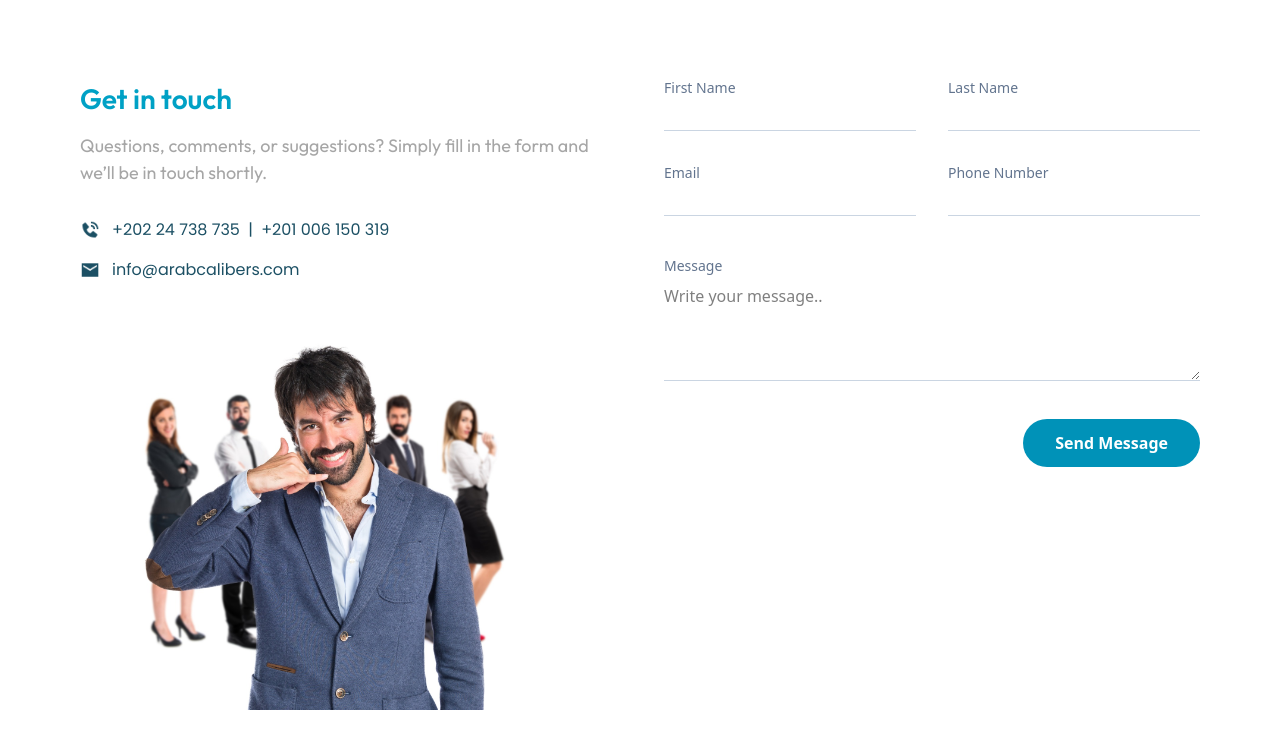
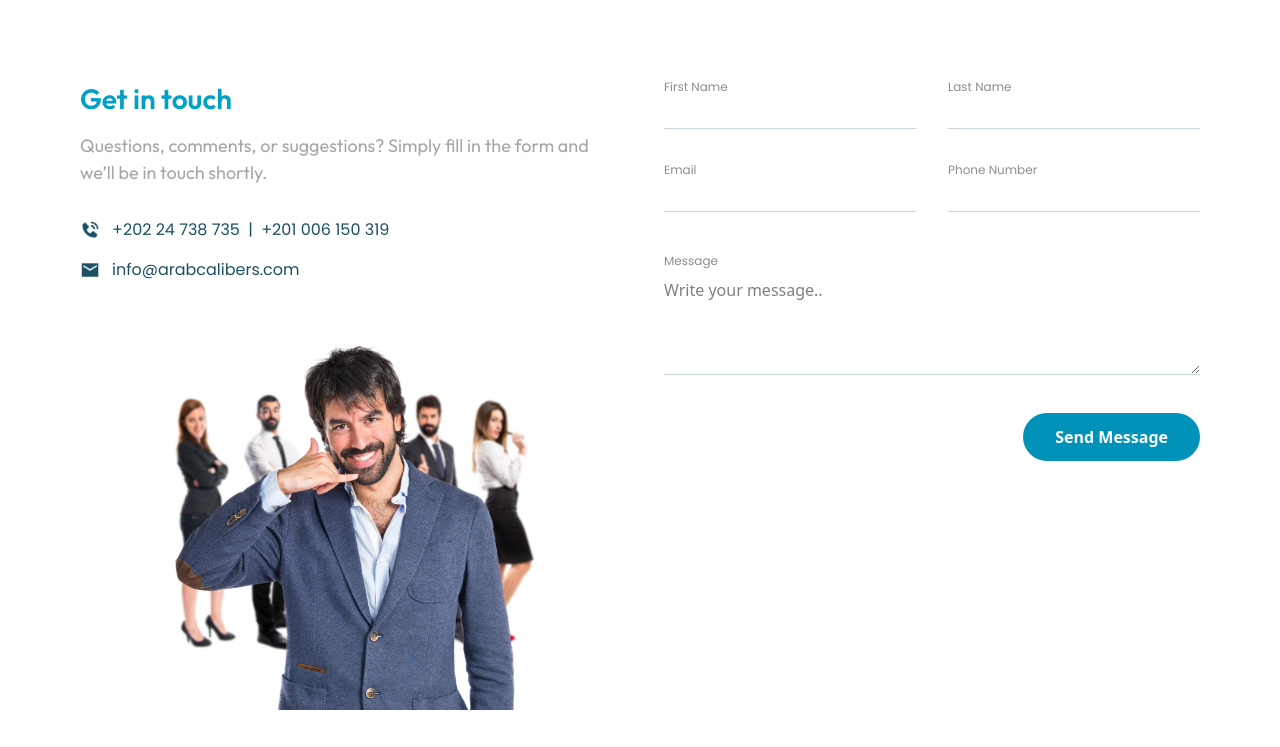
Before and after one commit to AbdoMoh96/ac-landing, a website built with Vite: page contact.html in a window 1280 px wide. Shown: the part 473-1220 px from the top of the page. Built offline with nearby package versions, Linux system fonts and the light colour scheme.

Commit message:
fixed contact font

```diff
--- a/contact.html
+++ b/contact.html
@@ -147,7 +147,7 @@
     </section>
     <!--hero section ends here -->
 
-    <section class="px-20 py-20 bg-white">
+    <section class="px-10 lg:px-20 py-20 bg-white">
         <div class="grid lg:grid-cols-2 gap-12 items-start">
             <!-- Left: copy + contacts + image placeholder -->
             <div>
@@ -175,7 +175,7 @@
                 </ul>
 
                 <!-- IMAGE PLACEHOLDER (empty img tag as requested) -->
-                <div class="mt-10">
+                <div class="mt-10 flex justify-center items-center">
                     <img src="/background/contact-us-form.jpg" alt="Contact illustration" class="w-[476px]" loading="lazy">
                     <!-- Add your image src later (kept empty intentionally) -->
                 </div>
@@ -185,28 +185,28 @@
             <form action="#" method="POST" class="w-full">
                 <div class="grid sm:grid-cols-2 gap-8">
                     <label class="block">
-                        <span class="block text-sm text-slate-500">First Name</span>
+                        <span class="block font-poppins font-normal text-[12px] text-[#8D8D8D]">First Name</span>
                         <input type="text" name="first_name" class="mt-2 w-full underline-input focus:outline-none" placeholder=" ">
                     </label>
 
                     <label class="block">
-                        <span class="block text-sm text-slate-500">Last Name</span>
+                        <span class="block font-poppins font-normal text-[12px] text-[#8D8D8D]">Last Name</span>
                         <input type="text" name="last_name" class="mt-2 w-full underline-input focus:outline-none" placeholder=" ">
                     </label>
 
                     <label class="block">
-                        <span class="block text-sm text-slate-500">Email</span>
+                        <span class="block font-poppins font-normal text-[12px] text-[#8D8D8D]">Email</span>
                         <input type="email" name="email" class="mt-2 w-full underline-input focus:outline-none" placeholder=" ">
                     </label>
 
                     <label class="block">
-                        <span class="block text-sm text-slate-500">Phone Number</span>
+                        <span class="block font-poppins font-normal text-[12px] text-[#8D8D8D]">Phone Number</span>
                         <input type="tel" name="phone" class="mt-2 w-full underline-input focus:outline-none" placeholder=" ">
                     </label>
                 </div>
 
                 <label class="block mt-10">
-                    <span class="block text-sm text-slate-500">Message</span>
+                    <span class="block font-poppins font-normal text-[12px] text-[#8D8D8D]">Message</span>
                     <textarea name="message" rows="4" class="mt-2 w-full underline-input focus:outline-none" placeholder="Write your message.."></textarea>
                 </label>
 
```
